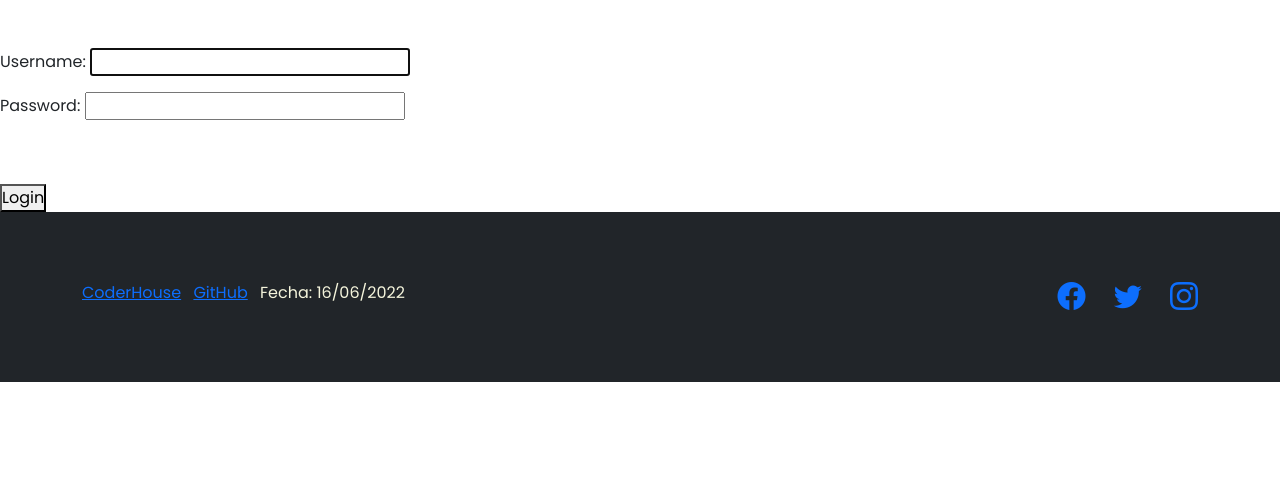
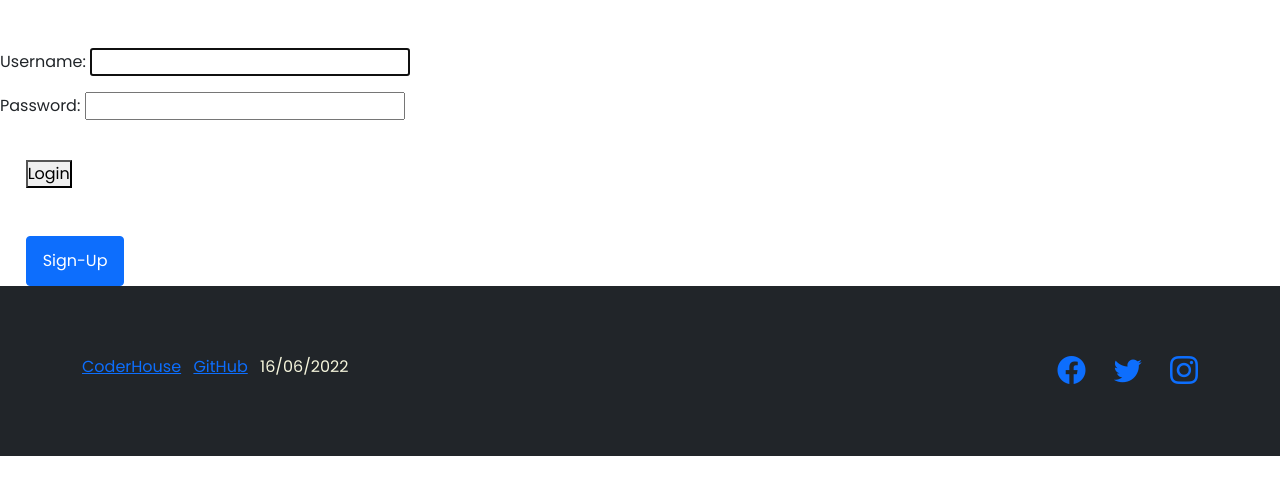
Before and after one commit to agusgugliu/python-36585-blog, a Django app: page /login/ in a window 1280 px wide. Shown: the part 60-555 px from the top of the page. Run offline with Django 4.2, Linux system fonts and the light colour scheme.

Commit message:
Modified index and user_login HTML

```diff
--- a/Blog_Final/App_Blog/templates/App_Blog/index.html
+++ b/Blog_Final/App_Blog/templates/App_Blog/index.html
@@ -71,7 +71,9 @@
                             <span class="text">Logout</span>
                         </a>
                     </li>
+                    <li>
 
+                    </li>
                     <!-- -------------------- -->
                     {% else %}
                     <!-- SOLO LAS VEN DESLOGUEADOS -->
@@ -130,7 +132,8 @@
                             <!--<li class="list-inline-item">⋅</li>-->
                             <li class="list-inline-item"><a href="https://github.com/agusgugliu">GitHub</a></li>
                             <!--<li class="list-inline-item>">⋅</li>-->
-                            <li class="list-inline-item" style="color:beige">Fecha: {% now 'd/m/Y' %}</li>
+                            <li class="list-inline-item" style="color:beige">{% now 'd/m/Y' %}</li>
+                            <li class="list-inline-item" style="color:beige">{{user.username}}</li>
                             <!--<li class="list-inline-item">⋅</li>-->
                             <!--<li class="list-inline-item"><a href="#!">Terms of Use</a></li>
                             <li class="list-inline-item">⋅</li>
--- a/Blog_Final/App_Blog/templates/App_Blog/user_login.html
+++ b/Blog_Final/App_Blog/templates/App_Blog/user_login.html
@@ -6,7 +6,11 @@
     <form method="POST">
         {% csrf_token %}
         {{form.as_p}}
-        <br><br>
+        <br>&nbsp;&nbsp;&nbsp;&nbsp;&nbsp;
         <button type="submit">Login</button>
+        <br><br><br>&nbsp;&nbsp;&nbsp;&nbsp;&nbsp;
+
+            <a class="btn btn-primary" href="{% url 'user_signup' %}">Sign-Up</a>
     </form>
+
 {% endblock %}
--- a/Blog_Final/delete_registry.sql
+++ b/Blog_Final/delete_registry.sql
@@ -5,3 +5,9 @@ DELETE FROM sqlite_sequence WHERE name = 'App_Blog_modelblog';
 
 DELETE FROM App_Users_avatar;
 DELETE FROM sqlite_sequence WHERE name = 'App_Users_avatar';
+
+DELETE FROM auth_user;
+DELETE FROM sqlite_sequence WHERE name = 'auth_user';
+
+DELETE FROM auth_permission;
+DELETE FROM sqlite_sequence WHERE name = 'auth_permission';
```
Also changed, not shown: Blog_Final/db.sqlite3.
